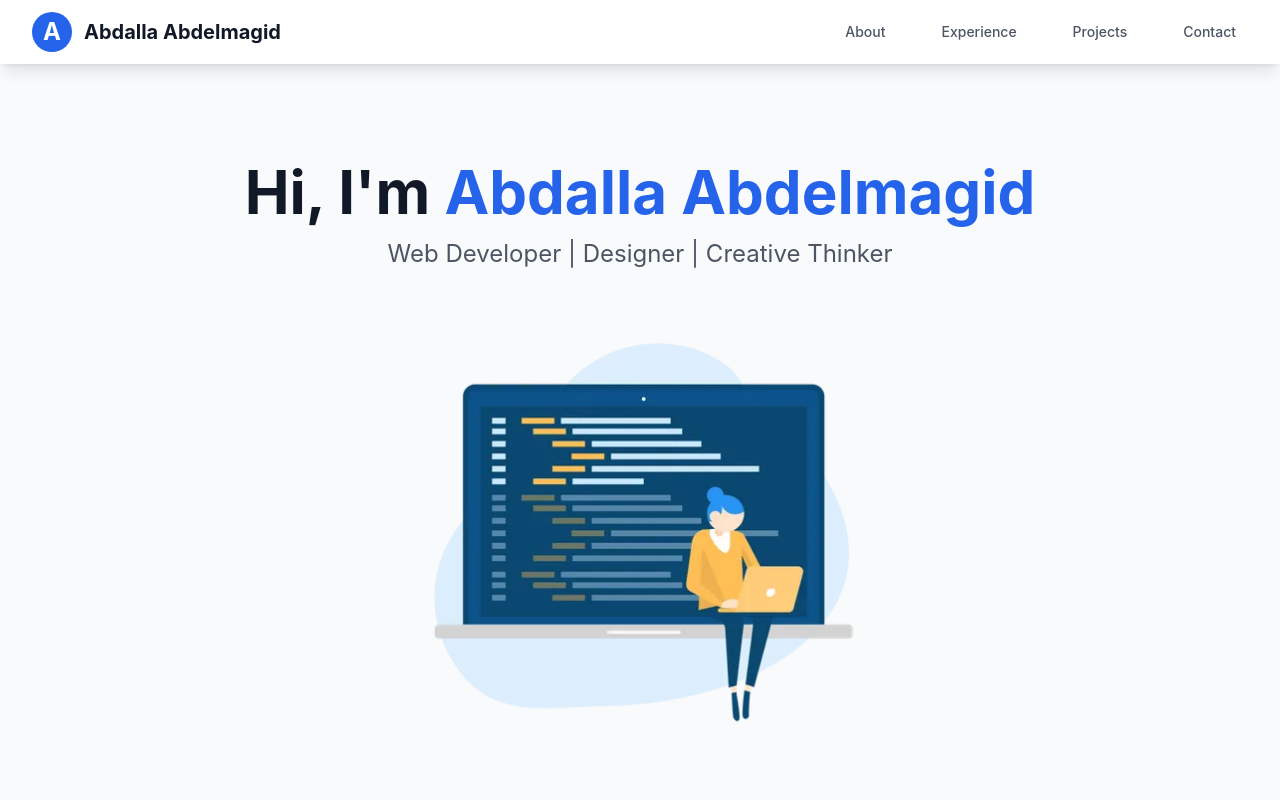
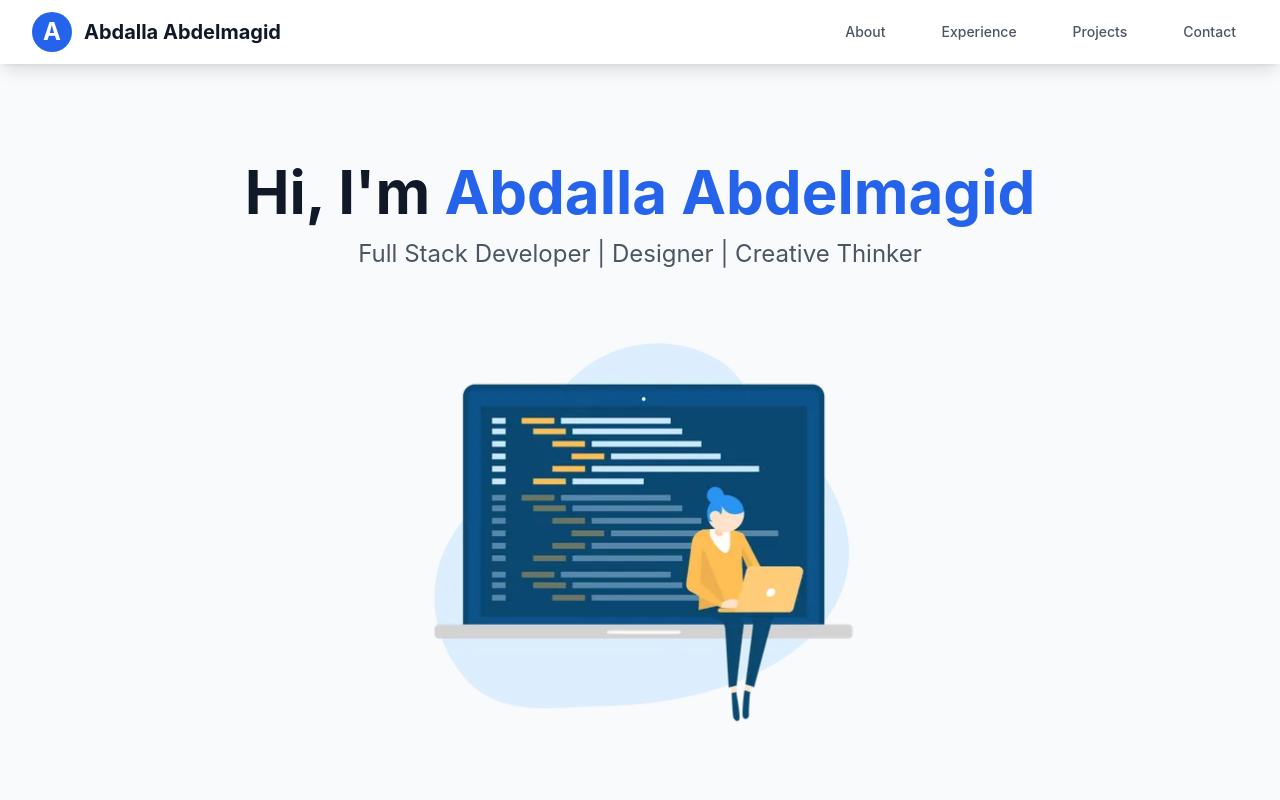
Before and after one commit to Abdalla2024/React-Portfolio, a React (Vite) app: page / in a window 1280 px wide. Shown: the top 800 px of the page. Built offline with nearby package versions, Linux system fonts and the light colour scheme.

Commit message:
adjusted home.jsx

```diff
--- a/src/pages/Home.jsx
+++ b/src/pages/Home.jsx
@@ -14,7 +14,7 @@ const Home = () => {
           Hi, I'm <span className="text-blue-600">Abdalla Abdelmagid</span>
         </h1>
         <p className="text-xl md:text-2xl text-gray-600 dark:text-gray-300">
-          Web Developer | Designer | Creative Thinker
+          Full Stack Developer | Designer | Creative Thinker
         </p>
       </div>
       <motion.img
```
